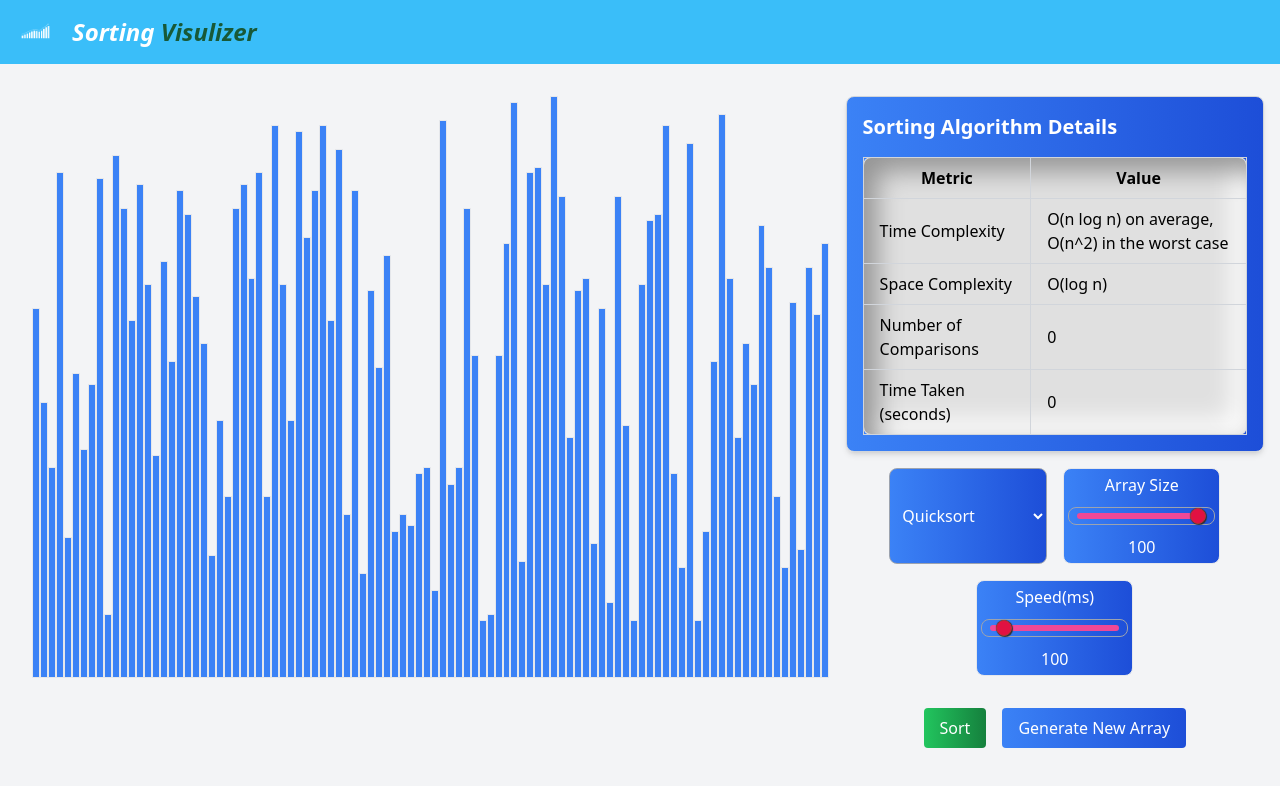
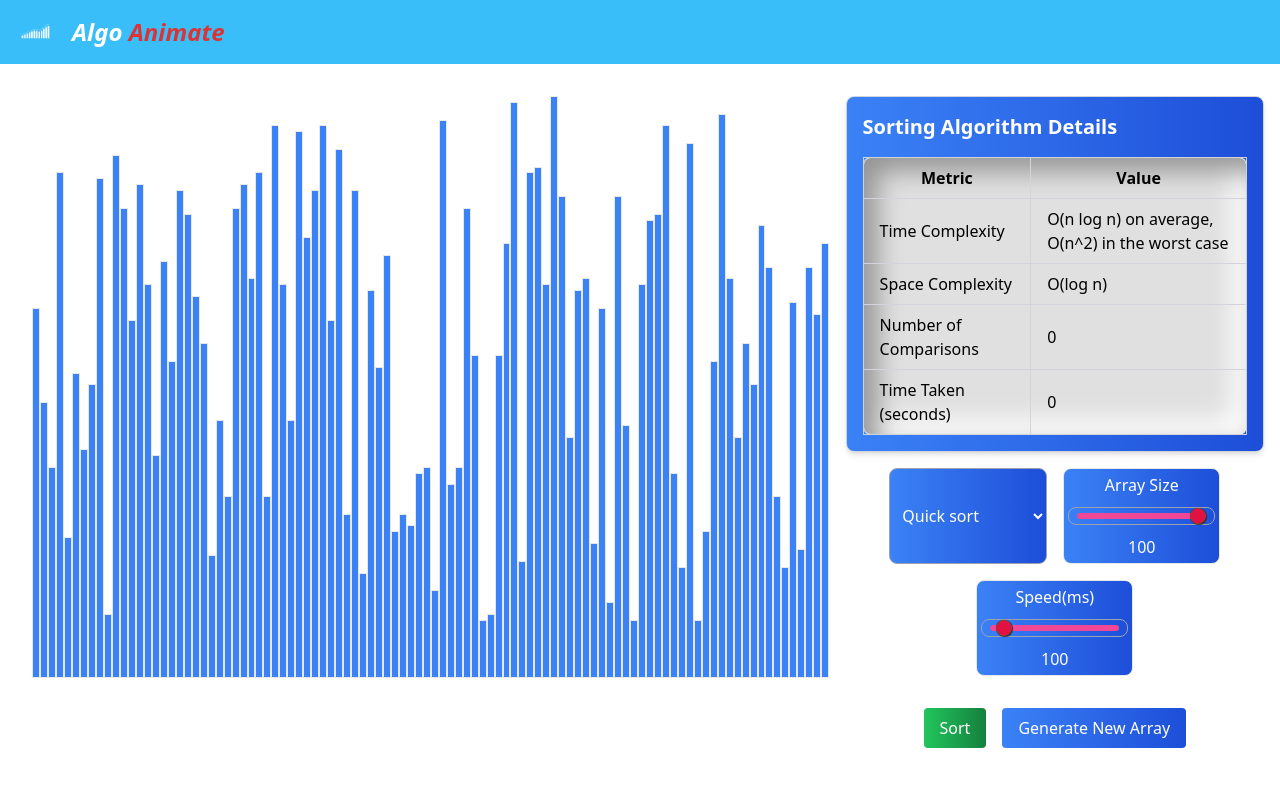
Before and after one commit to deep6001/SortingVisualizer, a React (Vite) app: page / in a window 1280 px wide. Shown: the top 786 px of the page. Built offline with nearby package versions, Linux system fonts and the light colour scheme.

Commit message:
change in navbar and sorting layout

```diff
--- a/src/App.jsx
+++ b/src/App.jsx
@@ -14,7 +14,8 @@ const App = () => {
     <Routes>
         <Route path="/" element={<AllSorting2 />} />
         <Route path="/search" element={<AllSearching/>} />
-      </Routes>
+    </Routes>
+
     </>
   );
 };
--- a/src/components/AllSorting2.jsx
+++ b/src/components/AllSorting2.jsx
@@ -110,13 +110,11 @@ const AllSorting2 = () => {
   };
 
   return (
-    <div className="flex flex-col sm:flex-row items-start sm:justify-center  h-screen bg-gray-100 p-2 sm:p-4 ">
-      {/* <h1 className="text-2xl font-bold mb-4 text-center lg:text-4xl gradient-green bg-clip-text text-transparent p-2 gradint-green">
-        Sorting Algorithm Visualizer
-      </h1> */}
+    <div className="flex flex-col sm:flex-col md:flex-row   items-start sm:justify-center h-screen bg-white p-2 sm:p-4 ">
+
 
       <ArrayVisualizer2 array={array} activeIndices={activeIndices} />
-      <div className='flex flex-col gap-4 justify-center'>
+      <div className='flex flex-col gap-4 justify-center w-full md:w-auto'>
         <Details selectedAlgorithm={selectedAlgorithm} comparisons={comparisons} time={timeTaken} />
         <div className="mb-4 flex gap-4 flex-wrap justify-center w-full">
         <select
@@ -125,7 +123,7 @@ const AllSorting2 = () => {
           className="p-2 border border-gray-400 rounded-lg gradient outline-none gradint text-white"
           disabled={isSorting}
         >
-          <option value="quicksort" className='bg-black'>Quicksort</option>
+          <option value="quicksort" className='bg-black'>Quick sort</option>
           <option value="mergesort"  className='bg-black'>Merge Sort</option>
           <option value="bubblesort" className='bg-black'>Bubble Sort</option>
           <option value="pancakesort" className='bg-black'>Pancake Sort</option>
@@ -169,6 +167,7 @@ const AllSorting2 = () => {
         <Controls onSort={handleSort} onGenerate={handleGenerate} isSorting={isSorting} />
 
       </div>
+
     </div>
   );
 };
--- a/src/components/Navbar.jsx
+++ b/src/components/Navbar.jsx
@@ -10,7 +10,7 @@ function Navbar() {
       <Link to='/'>
           <div className='flex items-center gap-2 mr-4'>
             <img src={logo} alt="logo" className='w-14 mix-blend-screen' />
-            <h3 className='text-xl italic  sm:text-2xl font-bold text-white ' >Sorting <span className='text-[#185937]'>Visulizer</span></h3>
+            <h3 className='text-xl italic  sm:text-2xl font-bold text-white ' >Algo <span className='text-[#dc3434]'>Animate</span></h3>
           </div>
       </Link>
     </div>
```
